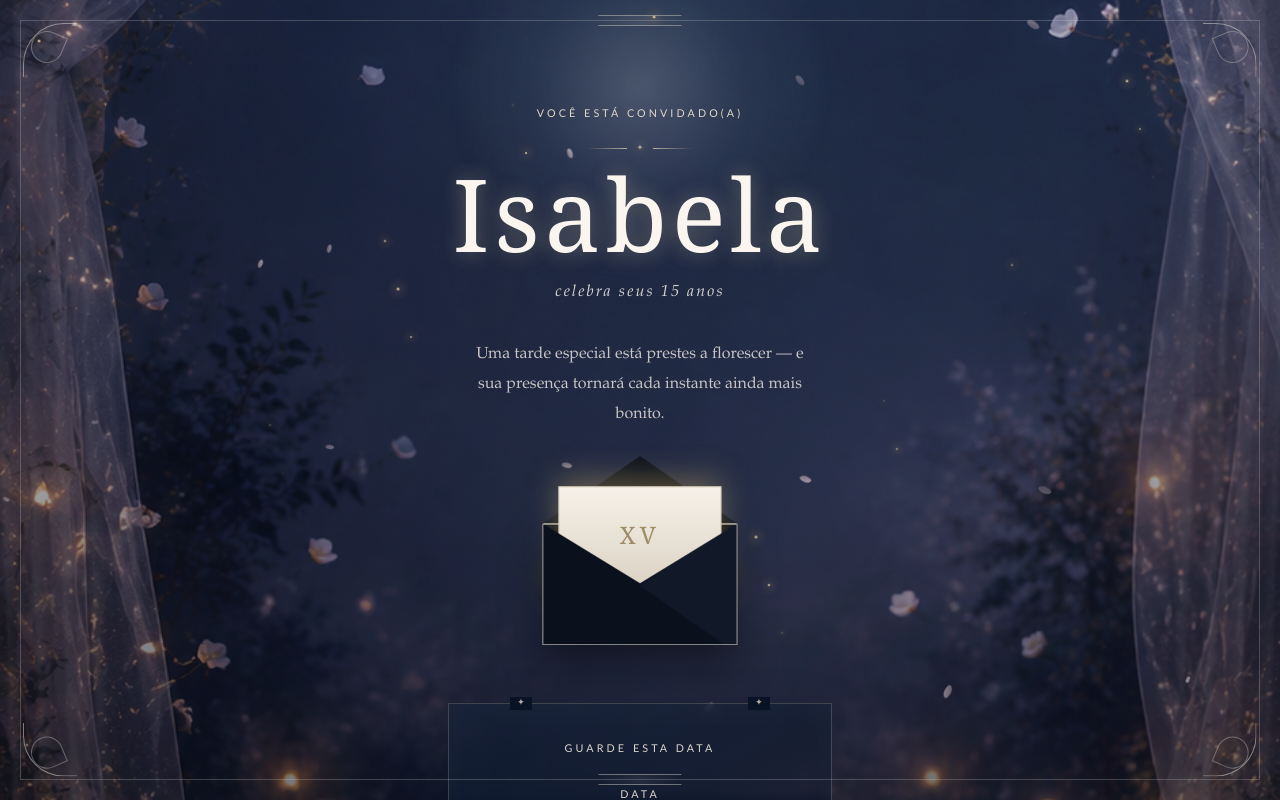
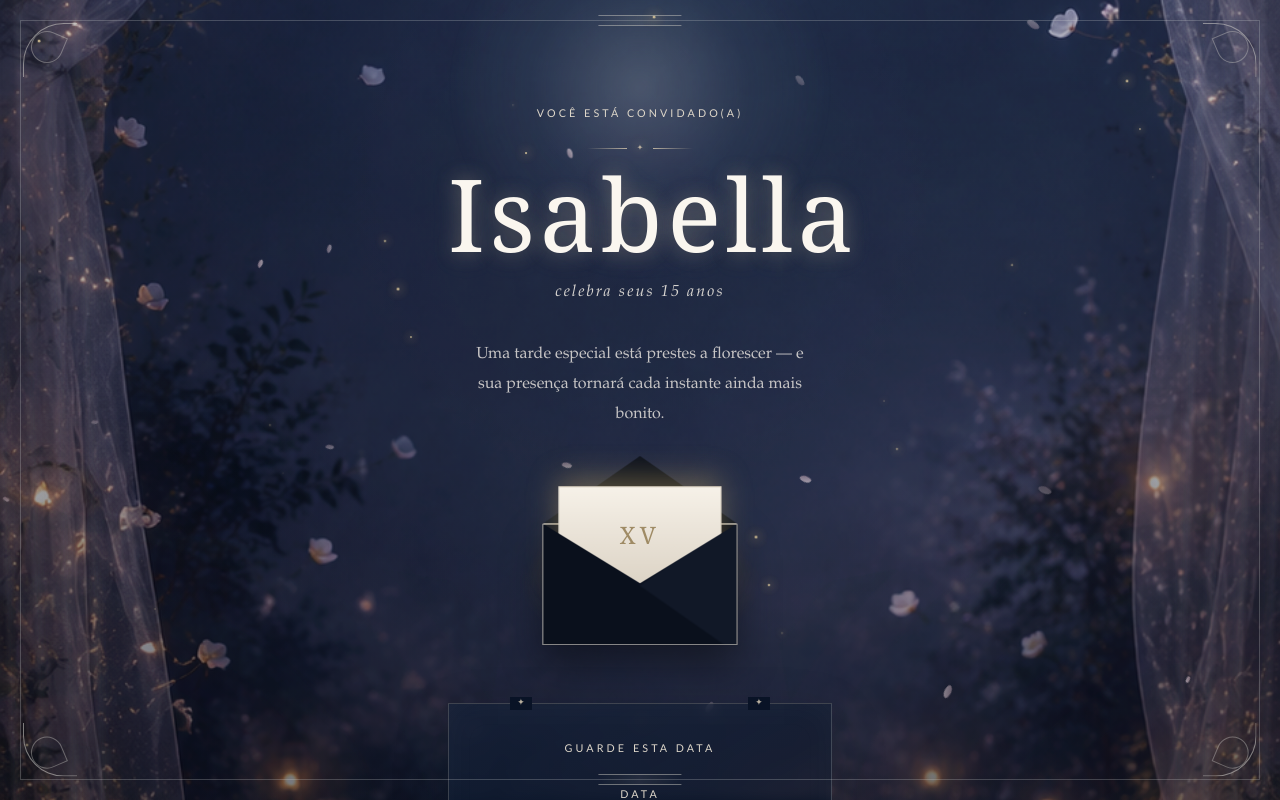
Before and after one commit to FelipeArauj0/isabela-15-anos, a Next.js app: page / in a window 1280 px wide. Shown: the top 800 px of the page. Built offline with nearby package versions, Linux system fonts and the light colour scheme.

Commit message:
fix: corrigir nome para Isabella no convite e metadados

```diff
--- a/app/layout.tsx
+++ b/app/layout.tsx
@@ -2,8 +2,8 @@ import type { Metadata, Viewport } from "next";
 import "./globals.css";
 
 export const metadata: Metadata = {
-  title: "Isabela — 15 Anos",
-  description: "Convite digital para a celebração dos 15 anos de Isabela.",
+  title: "Isabella — 15 Anos",
+  description: "Convite digital para a celebração dos 15 anos de Isabella.",
   other: {
     "codex-preview": "development",
   },
--- a/app/page.tsx
+++ b/app/page.tsx
@@ -84,7 +84,7 @@ export default function Home() {
   );
 
   const confirmationMessage = encodeURIComponent(
-    "Olá! Confirmo minha presença nos 15 anos de Isabela, no dia 15 de novembro às 15h. ✨",
+    "Olá! Confirmo minha presença nos 15 anos de Isabella, no dia 15 de novembro às 15h. ✨",
   );
 
   return (
@@ -121,7 +121,7 @@ export default function Home() {
             <b>✦</b>
             <span />
           </div>
-          <h1>Isabela</h1>
+          <h1>Isabella</h1>
           <p className="subtitle">celebra seus 15 anos</p>
           <p className="invitationText">
             Uma tarde especial está prestes a florescer — e sua presença tornará
--- a/package.json
+++ b/package.json
@@ -40,5 +40,5 @@
     "wrangler": "4.92.0"
   },
   "type": "module",
-  "displayName": "Isabela \u2014 15 Anos"
+  "displayName": "Isabella \u2014 15 Anos"
 }
```
Also changed, not shown: 1 other file (tests, documents, lock files or other folders).
